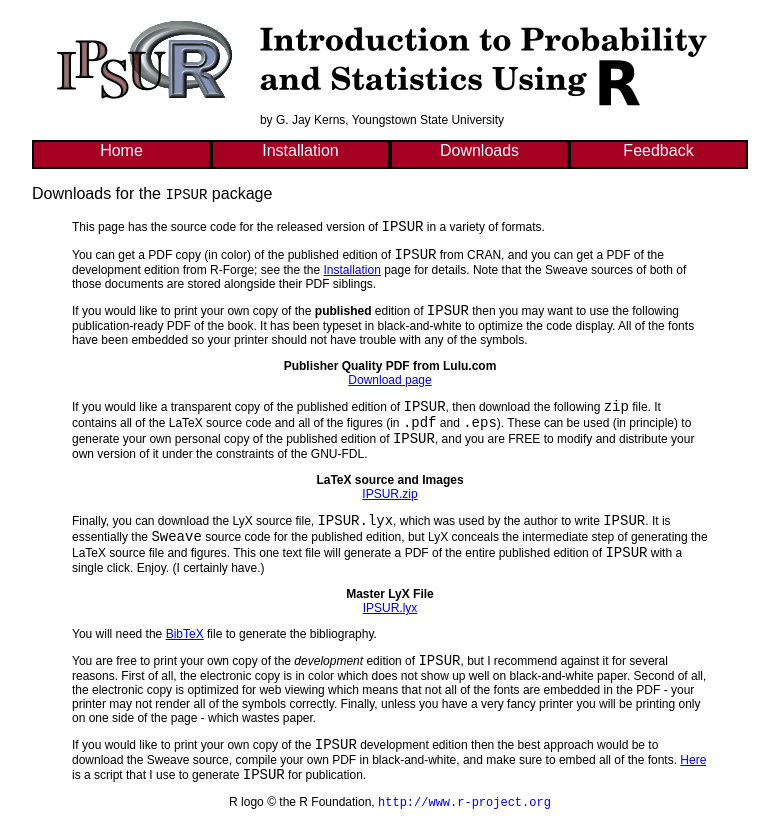
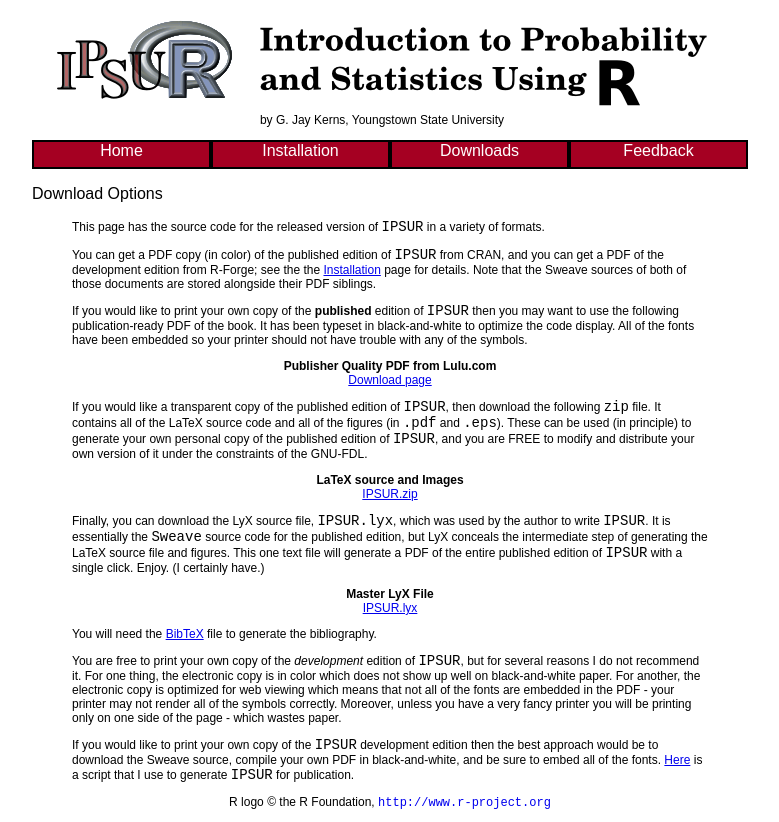
Before and after one commit to r-forge/ipsur, a PHP site: page /book/downloads.php in a window 1280 px wide. Shown: the whole page, without its empty margins (250-1029 px from the left). Run offline with PHP 8.4, Linux system fonts and the light colour scheme.

Commit message:
small changes
git-svn-id: svn://svn.r-forge.r-project.org/svnroot/ipsur@162 edb9625f-4e0d-4859-8d74-9fd3b1da38cb

```diff
--- a/www/book/downloads.php
+++ b/www/book/downloads.php
@@ -32,7 +32,7 @@
 
 <!--BEGIN: Page Content-->
 <p class="articleTitle">
-  Downloads for the <span class="name">IPSUR</span> package
+  Download Options
 </p>
 <blockquote>
 <p>
@@ -82,11 +82,11 @@ You will need the <a href="download/IPSUR.bib">BibTeX</a> file to generate the b
 </p>
 
 <p>
-You are free to print your own copy of the <em>development</em> edition of <span class="name">IPSUR</span>, but I recommend against it for several reasons.  First of all, the electronic copy is in color which does not show up well on black-and-white paper.  Second of all, the electronic copy is optimized for web viewing which means that not all of the fonts are embedded in the PDF - your printer may not render all of the symbols correctly.  Finally, unless you have a very fancy printer you will be printing only on one side of the page - which wastes paper.
+You are free to print your own copy of the <em>development</em> edition of <span class="name">IPSUR</span>, but for several reasons I do not recommend it.  For one thing, the electronic copy is in color which does not show up well on black-and-white paper.  For another, the electronic copy is optimized for web viewing which means that not all of the fonts are embedded in the PDF - your printer may not render all of the symbols correctly.  Moreover, unless you have a very fancy printer you will be printing only on one side of the page - which wastes paper.
 </p>
 
 <p>
-If you would like to print your own copy of the <span class="name">IPSUR</span> development edition then the best approach would be to download the <span style="text-decoration: none">Sweave</span> source, compile your own PDF in black-and-white, and make sure to embed all of the fonts. <a href="download/generateIPSUR">Here</a> is a script that I use to generate <span class="name">IPSUR</span> for publication.
+If you would like to print your own copy of the <span class="name">IPSUR</span> development edition then the best approach would be to download the <span style="text-decoration: none">Sweave</span> source, compile your own PDF in black-and-white, and be sure to embed all of the fonts. <a href="download/generateIPSUR">Here</a> is a script that I use to generate <span class="name">IPSUR</span> for publication.
 </p>
 
 </blockquote>
--- a/www/book/feedback.php
+++ b/www/book/feedback.php
@@ -51,7 +51,7 @@ I would be happy to hear any (most?) comments, suggestions, problems, questions,
 </p>
 
 <p>
-If you find a mistake in the narrative, if you have a suggestion regarding the subject matter, or if you have <em>constructive</em> criticism of the book, then please let me know on the <span class="name">IPSUR</span>-devel list at <a href="mailto:ipsur-devel@lists.r-forge.org">ipsur-devel@lists.r-forge.org</a>.  This is also a moderated list;  go <a href="https://lists.r-forge.r-project.org/cgi-bin/mailman/listinfo/ipsur-devel">here</a> to register.  Before writing please bear in mind that regarding subjective matters I do pledge to amicably listen to - but I do not promise to agree with - everybody about everything.  Moreover, the fact that <span class="name">IPSUR</span> is FREE means that if you don't like something then you are FREE to rewrite it yourself.  All that being said, I would be happy to hear about your experiences with the book, good or bad, in the classroom or elsewhere.
+If you find a mistake in the narrative, if you have a suggestion regarding the subject matter, or if you have <em>constructive</em> criticism of the book, then please let me know on the <span class="name">IPSUR</span>-devel list at <a href="mailto:ipsur-devel@lists.r-forge.org">ipsur-devel@lists.r-forge.org</a>.  This is also a moderated list;  go <a href="https://lists.r-forge.r-project.org/cgi-bin/mailman/listinfo/ipsur-devel">here</a> to register.  Before writing please bear in mind that regarding subjective matters I do pledge to amicably listen to - but I do not promise to agree with - everybody about everything.  Moreover, the fact that <span class="name">IPSUR</span> is FREE means that if you don't like something then you are FREE to rewrite it yourself.  All that being said I would be happy to hear about your experiences with the book, good or bad, in the classroom or elsewhere.
 </p>
 <p>
 If you prefer to write a private message then you can reach me at <a href="mailto:gkerns@ysu.edu">gkerns@ysu.edu</a> (<a href="http://people.ysu.edu/~gkerns">home page</a>).<br />
--- a/www/book/installation.php
+++ b/www/book/installation.php
@@ -53,7 +53,7 @@
 			<ul><br />
 				<li>
 		  		<strong>Windows Installation Tip for <span class="name">R</span></strong>:  click the
-				<span style="text-decoration: none">.exe</span>
+				<span class="name">.exe</span>
 				program file to start installation.  When it asks for "Customized startup options",
 				specify <em>Yes</em>.  In the next window, be sure to select the SDI (single-window) option.
 				</li>
```
Also changed, not shown: www/book/index.php (+4 -3 lines).
